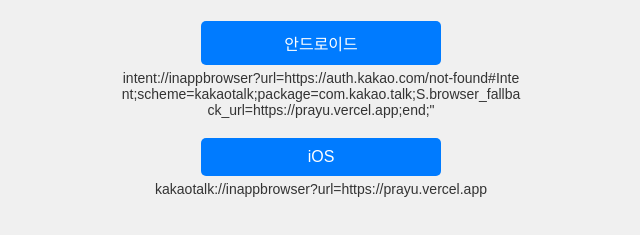
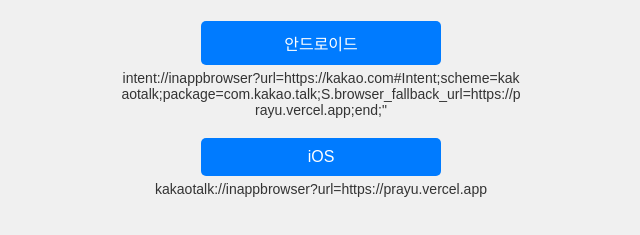
Before and after one commit to TeamVisioneer/Test-Ci, a website: page index.html in a window 1280 px wide. Shown: the part 335-570 px from the top of the page, without its empty margins (319-959 px from the left). Drawn offline with Linux system fonts and the light colour scheme.

Commit message:
chore: 인앱브라우저 테스트

```diff
--- a/index.html
+++ b/index.html
@@ -57,12 +57,12 @@
     <div class="container">
       <div class="button-component">
         <a
-          href="intent://inappbrowser?url=https://auth.kakao.com/not-found#Intent;scheme=kakaotalk;package=com.kakao.talk;S.browser_fallback_url=https://prayu.vercel.app;end;"
+          href="intent://inappbrowser?url=https://kakao.com#Intent;scheme=kakaotalk;package=com.kakao.talk;S.browser_fallback_url=https://prayu.vercel.app;end;"
           class="btn"
           >안드로이드</a
         >
         <div class="link-text">
-          intent://inappbrowser?url=https://auth.kakao.com/not-found#Intent;scheme=kakaotalk;package=com.kakao.talk;S.browser_fallback_url=https://prayu.vercel.app;end;"
+          intent://inappbrowser?url=https://kakao.com#Intent;scheme=kakaotalk;package=com.kakao.talk;S.browser_fallback_url=https://prayu.vercel.app;end;"
         </div>
       </div>
       <!-- Add this line to show the link text below the button -->
```
